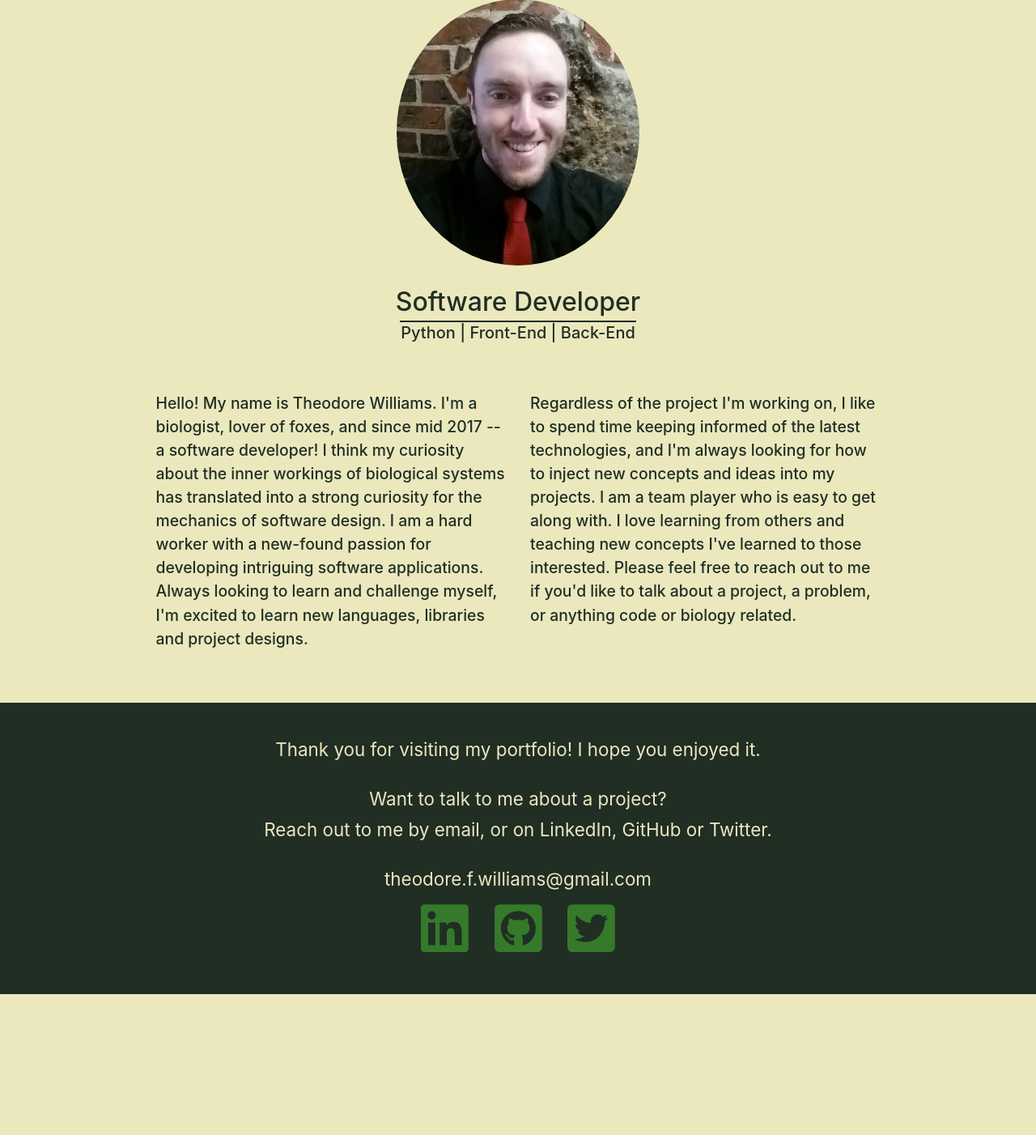
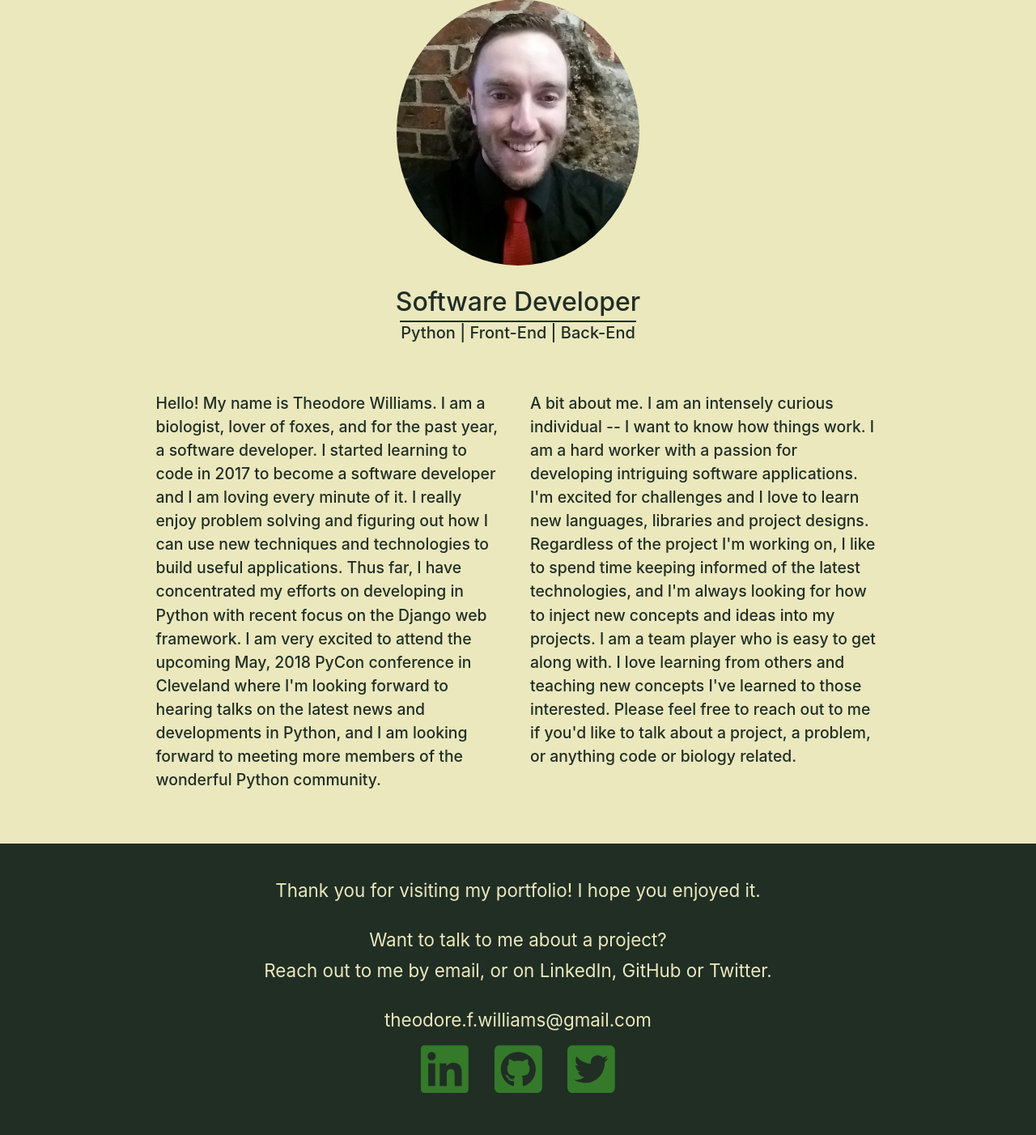
Before and after one commit to VerdantFox/VerdantFoxSite, a Django app: page / in a window 1280 px wide. Shown: the part 4039-5441 px from the top of the page at 81% size. Before the commit the page ends 5267 px from the top, so only its background shows below. Run offline with Django 3.2, Linux system fonts and the light colour scheme; some libraries are stand-ins or nearby versions.

Commit message:
Updated Bio. Updated about hover for picture.

```diff
--- a/VerdantFox/settings.py
+++ b/VerdantFox/settings.py
@@ -27,10 +27,10 @@ SECRET_KEY = 'SECRET_KEY_GOES_HERE'
 DEBUG = True
 
 # Development local network
-ALLOWED_HOSTS = ['192.168.0.104']
+# ALLOWED_HOSTS = ['192.168.0.104']
 
 # Development local machine
-# ALLOWED_HOSTS = []
+ALLOWED_HOSTS = []
 
 # production
 # ALLOWED_HOSTS = ['165.227.12.1', 'verdantfox.com', 'www.verdantfox.com',]
--- a/templates/_about.html
+++ b/templates/_about.html
@@ -7,7 +7,7 @@
 <div class="text-center">
   <img class="rounded-circle" width="300"
    src="{% static 'VerdantFox/images/headshot1-cropped.jpg' %}"
-   alt="Django" title="Django">
+   alt="Theodore Williams" title="Theodore Williams">
 </div>
 <br>
 
@@ -23,18 +23,26 @@
   <div class="col"></div>
   <div class="col-lg-5">
     <p>
-      Hello! My name is Theodore Williams. I'm a biologist, lover of foxes,
-      and since mid 2017 -- a software developer! I think my curiosity
-      about the inner workings of biological systems has translated into a
-      strong curiosity for the
-      mechanics of software design. I am a hard worker with a new-found
-      passion for developing intriguing software applications.
-      Always looking to learn and challenge myself, I'm excited to learn new
-      languages, libraries and project designs.
+      Hello! My name is Theodore Williams. I am a biologist, lover of foxes,
+      and for the past year, a software developer. I started learning to code
+      in 2017 to become a software developer and I am loving every minute of it.
+      I really enjoy problem solving and figuring out how I can use
+      new techniques and technologies to build useful applications.
+      Thus far, I have concentrated my efforts on developing in Python with
+      recent focus on the Django web framework.
+      I am very excited to attend the
+      upcoming May, 2018 PyCon conference in Cleveland where I'm looking forward
+      to hearing talks on the latest news and developments in Python, and I am
+      looking forward to meeting more members of the wonderful Python community.
     </p>
   </div>
   <div class="col-lg-5">
     <p>
+      A bit about me. I am an intensely curious individual -- I want to know how things work.
+      I am a hard worker with a passion for
+      developing intriguing software applications.
+      I'm excited for challenges and I love to learn new languages,
+      libraries and project designs.
       Regardless of the project I'm working on, I like to spend time
       keeping informed of the latest technologies,
       and I'm always looking for how to inject new concepts and ideas into my
```
